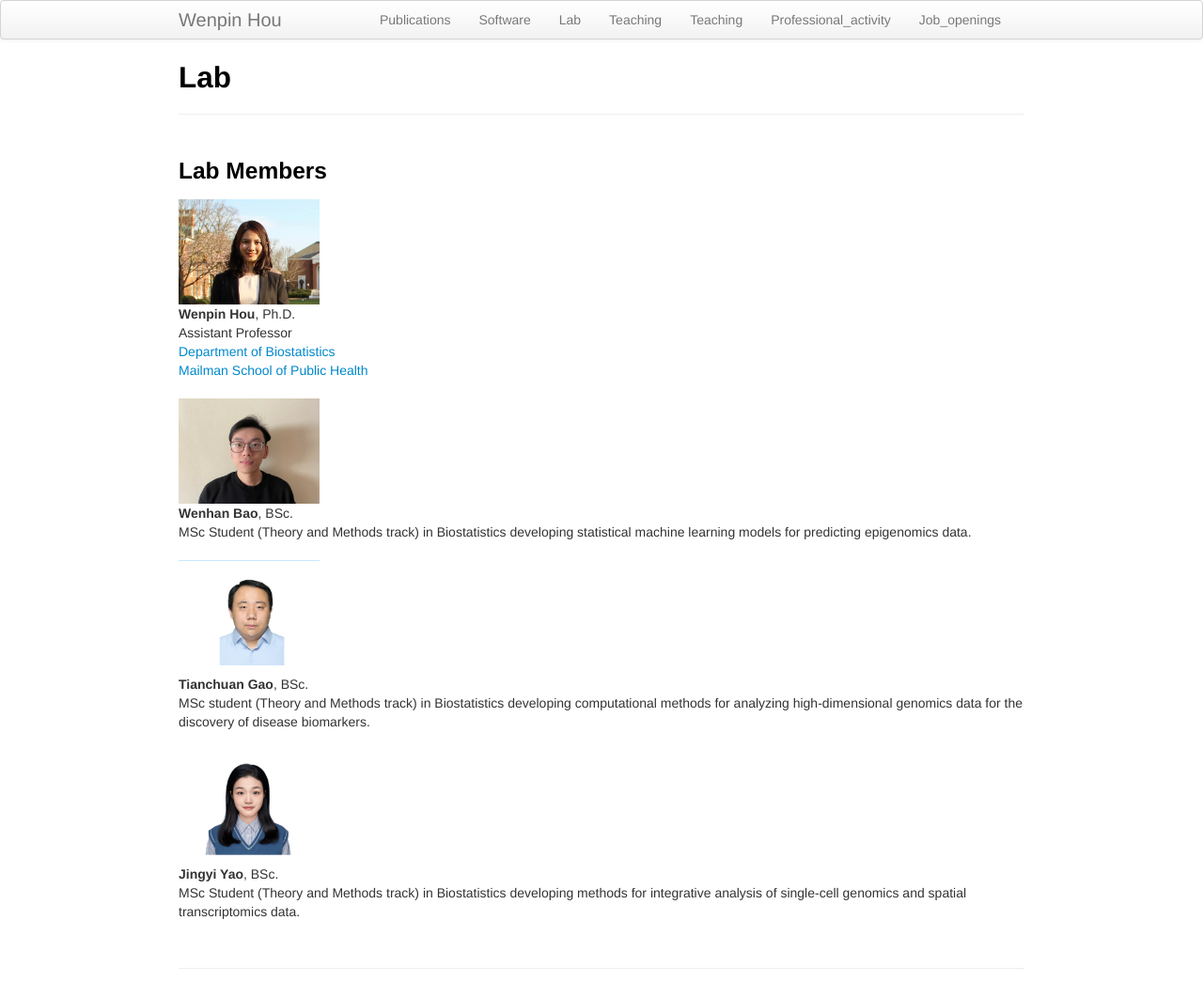
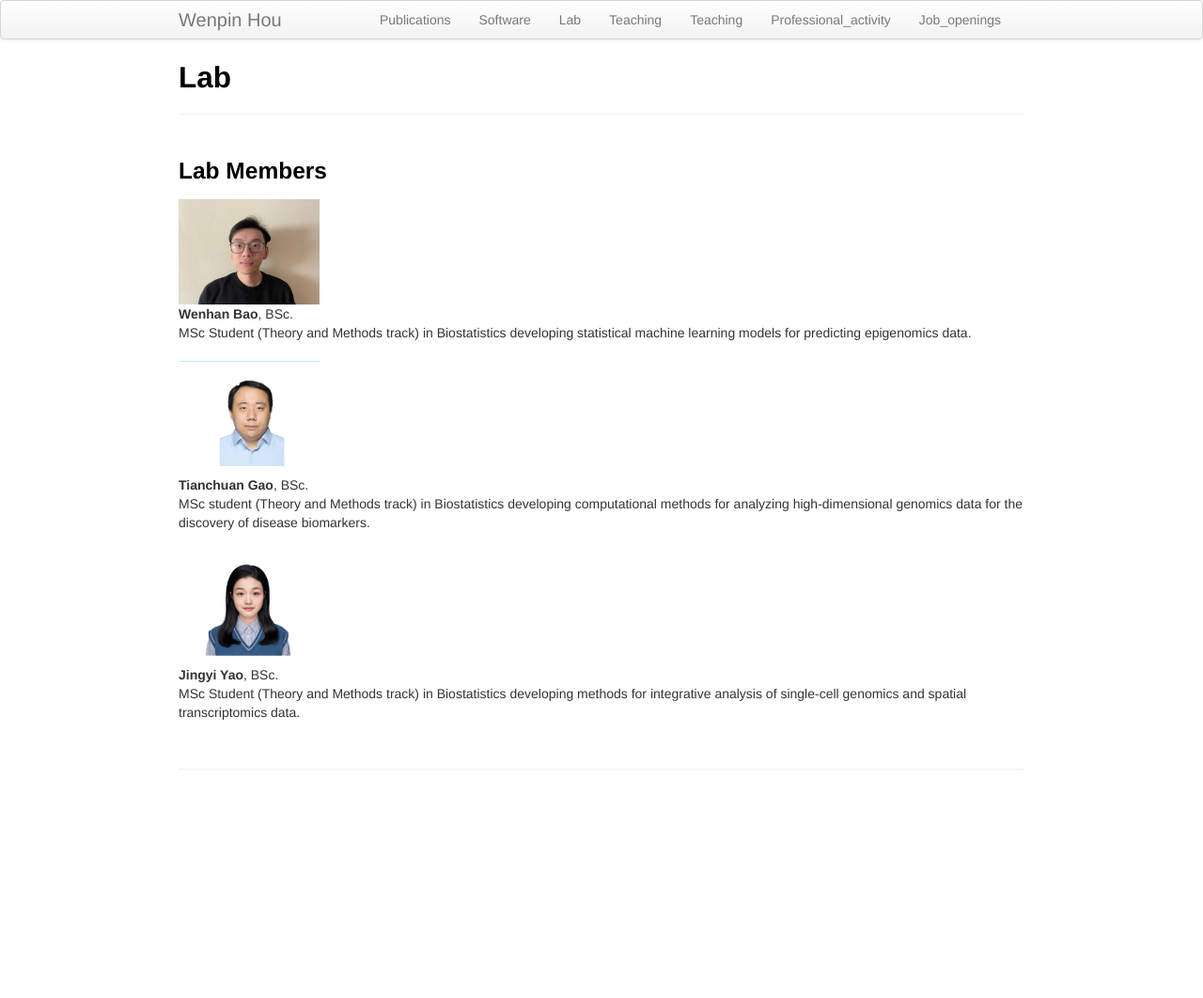
Before and after one commit to Winnie09/Wenpin_Hou, a Jekyll site: the page built from pages/lab.md, in a window 1280 px wide. Shown: the whole page at 94% size. Built offline with Jekyll 4.4.1, drawn with Linux system fonts in a browser that asks for light colours; after the commit the page ends 900 px from its top, so only the background shows below that.

Commit message:
update lab members

```diff
--- a/pages/lab.md
+++ b/pages/lab.md
@@ -5,14 +5,6 @@ title: "Lab"
 
 
 ### Lab Members
-
-<img src="../images/wenpin.png" alt="images" width="150">
-**Wenpin Hou**, Ph.D. <br/>
-Assistant Professor <br/>
-[Department of Biostatistics](https://www.publichealth.columbia.edu/academics/departments/biostatistics) <br/>
-[Mailman School of Public Health](https://www.publichealth.columbia.edu/) <br/>
-
->
 
 <img src="../images/Wenhan_Bao.png" alt="images" width="150">
 **Wenhan Bao**, BSc. <br/>
```
